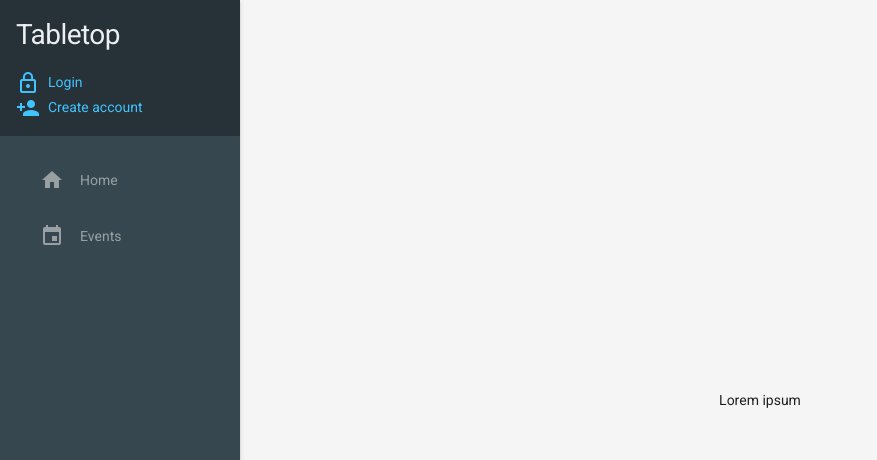
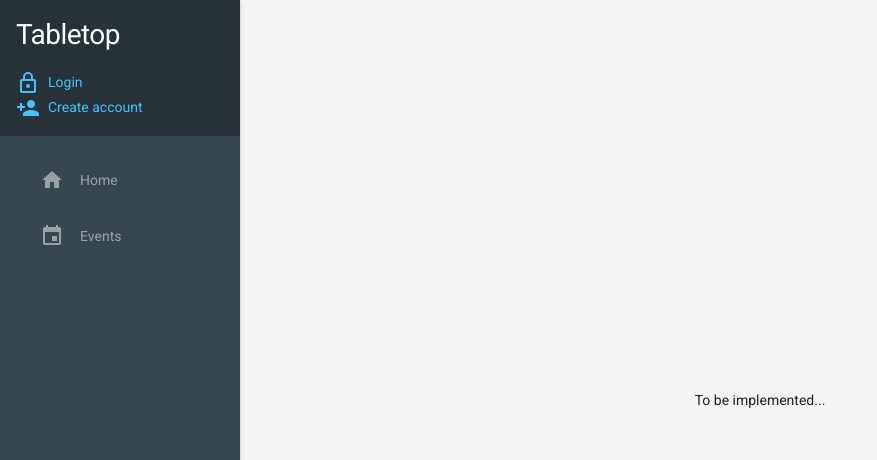
Before and after one commit to sniezek/tabletop, a React app in the folder app/: page / in a window 1280 px wide. Shown: the top 460 px of the page, without its empty margins (0-877 px from the left). Built offline with nearby package versions, Linux system fonts and the light colour scheme.

Commit message:
Drawer refactor

```diff
--- a/app/src/components/Drawer/Drawer.jsx
+++ b/app/src/components/Drawer/Drawer.jsx
@@ -8,19 +8,23 @@ const propTypes = {
     user: PropTypes.shape({
         name: PropTypes.string.isRequired,
         avatar: PropTypes.string.isRequired
-    })
+    }),
+    links: PropTypes.array
 };
 
 const defaultProps = {
-    user: null
+    user: null,
+    links: []
 };
 
-export const Drawer = ({ user }) => (
+export const Drawer = ({ user, links }) => (
     <div className="drawer mdl-layout__drawer mdl-color--blue-grey-900 mdl-color-text--blue-grey-50">
         <DrawerHeader
             user={user}
         />
-        <DrawerNavigation />
+        <DrawerNavigation
+            links={links}
+        />
     </div>
 );
 
--- a/app/src/components/Drawer/DrawerLogo.jsx
+++ b/app/src/components/Drawer/DrawerLogo.jsx
@@ -1,8 +1,11 @@
 import React from "react";
+import { IndexLink } from "react-router";
 import "./DrawerLogo.scss";
 
 const DrawerLogo = () => (
-    <h1 className="drawer-logo">Tabletop</h1>
+    <h1 className="drawer-logo">
+        <IndexLink to="/" className="drawer-logo__link">Tabletop</IndexLink>
+    </h1>
 );
 
 export default DrawerLogo;
--- a/app/src/components/Drawer/DrawerLogo.scss
+++ b/app/src/components/Drawer/DrawerLogo.scss
@@ -1,4 +1,9 @@
 .drawer-logo {
     margin: 0 0 16px;
-    font-weight: 300;
+
+    &__link {
+        font-weight: 300;
+        text-decoration: none;
+        color: #fff;
+    }
 }
--- a/app/src/components/Drawer/DrawerNavigation.jsx
+++ b/app/src/components/Drawer/DrawerNavigation.jsx
@@ -1,25 +1,34 @@
 import React from "react";
+import PropTypes from "prop-types";
 import DrawerNavigationItem from "./DrawerNavigationItem.jsx";
 import "./DrawerNavigation.scss";
 
-const links = [{
-    icon: "home",
-    label: "Home"
-}, {
-    icon: "event",
-    label: "Events"
-}];
+const propTypes = {
+    links: PropTypes.arrayOf(PropTypes.shape({
+        icon: PropTypes.string.isRequired,
+        label: PropTypes.string.isRequired,
+        path: PropTypes.string.isRequired
+    }))
+};
 
-const DrawerNavigation = () => (
+const defaultProps = {
+    links: []
+};
+
+const DrawerNavigation = ({ links }) => (
     <nav className="navigation mdl-navigation mdl-color--blue-grey-800">
-        {links.map(({ icon, label }) =>
+        {links.map(({ icon, label, path }) =>
             <DrawerNavigationItem
                 key={label}
                 icon={icon}
                 label={label}
+                path={path}
             />
         )}
     </nav>
 );
 
+DrawerNavigation.propTypes = propTypes;
+DrawerNavigation.defaultProps = defaultProps;
+
 export default DrawerNavigation;
--- a/app/src/components/Drawer/DrawerNavigationItem.jsx
+++ b/app/src/components/Drawer/DrawerNavigationItem.jsx
@@ -1,18 +1,23 @@
 import React from "react";
 import PropTypes from "prop-types";
+import { Link } from "react-router";
 import Icon from "../Icon";
 import "./DrawerNavigationItem.scss";
 
 const propTypes = {
     icon: PropTypes.string.isRequired,
-    label: PropTypes.string.isRequired
+    label: PropTypes.string.isRequired,
+    path: PropTypes.string.isRequired
 };
 
-const DrawerNavigationItem = ({ icon, label }) => (
-    <a className="mdl-navigation__link" href="">
+const DrawerNavigationItem = ({ icon, label, path }) => (
+    <Link
+        to={path}
+        className="mdl-navigation__link"
+    >
         <Icon name={icon} />
         {label}
-    </a>
+    </Link>
 );
 
 DrawerNavigationItem.propTypes = propTypes;
--- a/app/src/containers/DrawerContainer.jsx
+++ b/app/src/containers/DrawerContainer.jsx
@@ -2,6 +2,16 @@ import React from "react";
 import PropTypes from "prop-types";
 import { connect } from "react-redux";
 import Drawer from "../components/Drawer";
+
+const links = [{
+    icon: "home",
+    label: "Home",
+    path: "/"
+}, {
+    icon: "event",
+    label: "Events",
+    path: "/events"
+}];
 
 const propTypes = {
     user: PropTypes.object
@@ -18,6 +28,7 @@ const mapStateToProps = ({ user }) => ({
 const DrawerContainer = ({ user }) => (
     <Drawer
         user={user}
+        links={links}
     />
 );
 
--- a/app/src/routes/Home/components/HomeView.jsx
+++ b/app/src/routes/Home/components/HomeView.jsx
@@ -2,9 +2,7 @@ import React from "react";
 import "./HomeView.scss";
 
 export const HomeView = () => (
-    <div>
-        Lorem ipsum
-    </div>
+    <div>To be implemented...</div>
 );
 
 export default HomeView;
```
Also changed, not shown: app/src/components/Drawer/DrawerHeader.scss (line endings or trailing spaces), app/src/components/Drawer/DrawerLogin.scss (line endings or trailing spaces), app/src/components/Drawer/DrawerNavigation.scss (line endings or trailing spaces).
